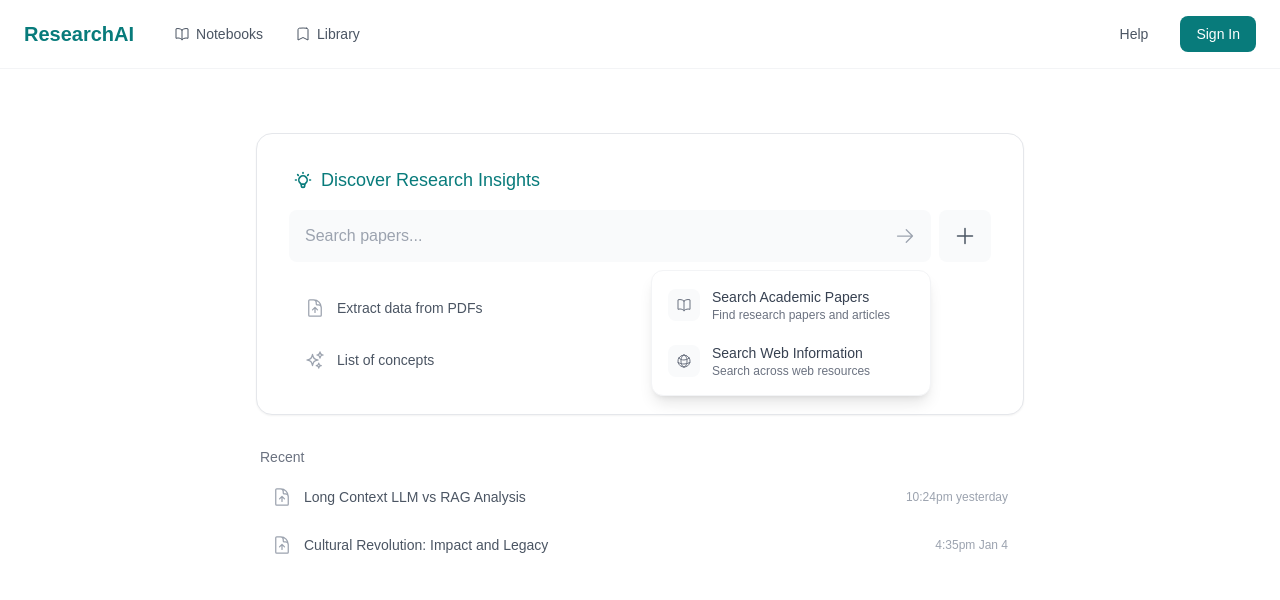
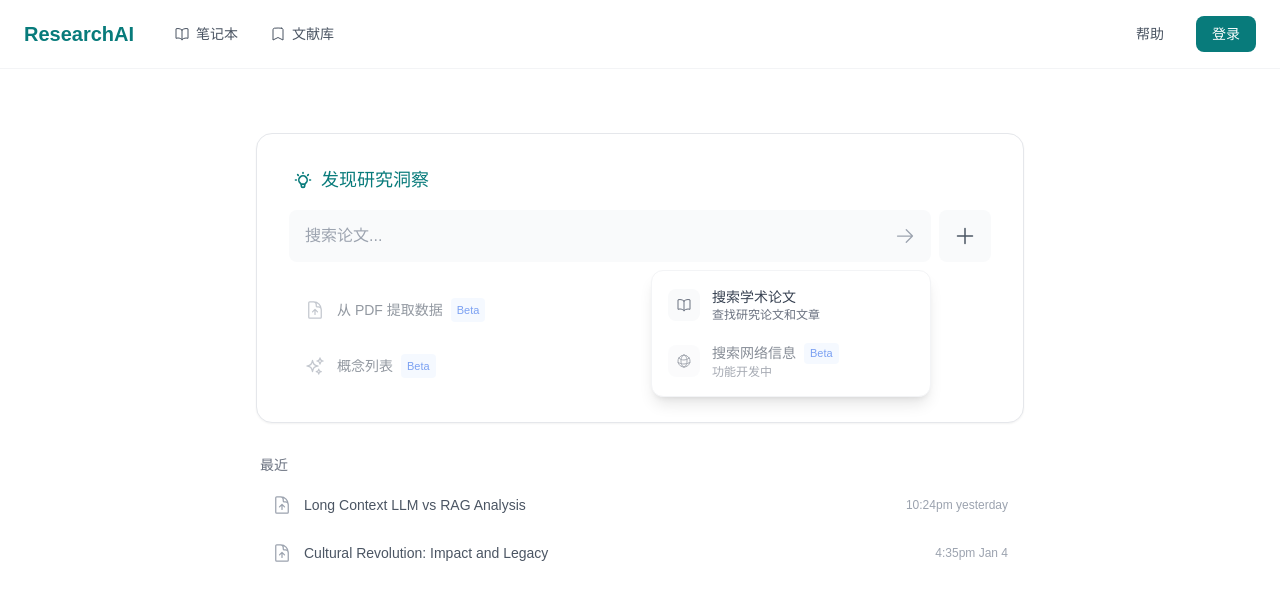
Before and after one commit to LiuHuaize/easyscholar, a Next.js app: page / in a window 1280 px wide. Both pictures are taken after a click on the button 905 px from the left and 236 px from the top of the page. Shown: the top 600 px of the page. Built offline with nearby package versions, Linux system fonts and the light colour scheme; no server answers.

Commit message:
修改中文ui

```diff
--- a/src/app/notebooks/[notebookId]/page.tsx
+++ b/src/app/notebooks/[notebookId]/page.tsx
@@ -92,7 +92,7 @@ export default function NotebooksPage() {
         body: JSON.stringify({ papers: [paper] }),
       });
 
-      if (!response.ok) throw new Error('Failed to fetch summary');
+      if (!response.ok) throw new Error('无法获取摘要');
       const data = await response.json();
 
       if (data.summaries?.[0]?.summary) {
@@ -103,14 +103,14 @@ export default function NotebooksPage() {
       } else if (data.summaries?.[0]?.error) {
         setSummaries(prev => ({
           ...prev,
-          [paper.paperId]: "Error generating summary"
+          [paper.paperId]: "生成摘要时出错"
         }));
       }
     } catch (error) {
       console.error('Summary error:', error);
       setSummaries(prev => ({
         ...prev,
-        [paper.paperId]: "Error generating summary"
+        [paper.paperId]: "生成摘要时出错"
       }));
     } finally {
       setLoadingSummaries(prev => ({ ...prev, [paper.paperId]: false }));
@@ -137,7 +137,7 @@ export default function NotebooksPage() {
         body: JSON.stringify({ prompt: query })
       });
 
-      if (!keywordsRes.ok) throw new Error('Failed to generate keywords');
+      if (!keywordsRes.ok) throw new Error('无法生成关键词');
       const { keywords: generatedKeywords } = await keywordsRes.json();
 
       // 设置所有关键词的初始加载状态为true
@@ -162,7 +162,7 @@ export default function NotebooksPage() {
           const apiEndpoint = searchType === 'papers' ? '/api/semanticsearch' : '/api/websearch';
           const response = await fetch(`${apiEndpoint}?query=${encodeURIComponent(keyword)}&limit=4&offset=0`);
 
-          if (!response.ok) throw new Error(`Search failed for keyword: ${keyword}`);
+          if (!response.ok) throw new Error(`关键词搜索失败: ${keyword}`);
           const data = await response.json();
 
           const transformedPapers = data.articles
@@ -173,7 +173,7 @@ export default function NotebooksPage() {
               abstract: paper.abstract,
               year: paper.year,
               venue: paper.journal,
-              citationCount: 'N/A',
+              citationCount: '暂无',
               url: paper.openAccessPdf,
               keywords: paper.keywords,
               searchKeyword: keyword
@@ -207,14 +207,14 @@ export default function NotebooksPage() {
             if (!paper.abstract) {
               setSummaries(prev => ({
                 ...prev,
-                [paper.paperId]: "No abstract provided"
+                [paper.paperId]: "未提供摘要"
               }));
               return Promise.resolve();
             }
             return fetchSummary(paper);
           }));
         } catch (error) {
-          console.error(`Search error for keyword ${keyword}:`, error);
+          console.error(`关键词 ${keyword} 搜索出错:`, error);
           setKeywordResults(prev => ({
             ...prev,
             [keyword]: []
@@ -235,7 +235,7 @@ export default function NotebooksPage() {
       }
 
     } catch (error) {
-      console.error('Search error:', error)
+      console.error('搜索出错:', error)
       setIsLoading(false)
       setIsGeneratingKeywords(false)
     }
--- a/src/app/page.tsx
+++ b/src/app/page.tsx
@@ -58,25 +58,25 @@ export default function Home() {
           <div className="hidden md:flex items-center space-x-8">
             <a href="/history" className="flex items-center space-x-1.5 text-gray-600 hover:text-gray-900">
               <BookOpenIcon className="h-4 w-4" />
-              <span className="text-sm">Notebooks</span>
+              <span className="text-sm">笔记本</span>
             </a>
             <a href="/library" className="flex items-center space-x-1.5 text-gray-600 hover:text-gray-900">
               <BookmarkIcon className="h-4 w-4" />
-              <span className="text-sm">Library</span>
+              <span className="text-sm">文献库</span>
             </a>
           </div>
         </div>
 
         <div className="flex items-center space-x-8">
           <button className="text-sm text-gray-600 hover:text-gray-900">
-            Help
+            帮助
           </button>
           {userId ? (
             <UserButton afterSignOutUrl="/" />
           ) : (
             <SignInButton mode="modal">
               <button className="px-4 py-2 bg-[#087B7B] text-white text-sm rounded-lg hover:bg-[#076666] transition-colors">
-                Sign In
+                登录
               </button>
             </SignInButton>
           )}
@@ -90,7 +90,7 @@ export default function Home() {
               <svg className="w-5 h-5" fill="none" stroke="currentColor" viewBox="0 0 24 24">
                 <path strokeLinecap="round" strokeLinejoin="round" strokeWidth={2} d="M9.663 17h4.673M12 3v1m6.364 1.636l-.707.707M21 12h-1M4 12H3m3.343-5.657l-.707-.707m2.828 9.9a5 5 0 117.072 0l-.548.547A3.374 3.374 0 0014 18.469V19a2 2 0 11-4 0v-.531c0-.895-.356-1.754-.988-2.386l-.548-.547z" />
               </svg>
-              <h2 className="text-lg font-medium">Discover Research Insights</h2>
+              <h2 className="text-lg font-medium">发现研究洞察</h2>
             </div>
 
             <div className="relative mb-6">
@@ -99,7 +99,7 @@ export default function Home() {
                   <div className="relative">
                     <input
                       type="text"
-                      placeholder="Search papers..."
+                      placeholder="搜索论文..."
                       className="w-full h-[52px] pl-4 pr-12 bg-gray-50 rounded-lg focus:outline-none focus:ring-1 focus:ring-[#087B7B] focus:bg-white text-gray-800 placeholder-gray-400 transition-all"
                       value={searchText}
                       onChange={(e) => setSearchText(e.target.value)}
@@ -136,21 +136,24 @@ export default function Home() {
                           <BookOpenIcon className="w-4 h-4 text-gray-500" />
                         </div>
                         <div className="flex flex-col items-start">
-                          <span className="text-sm font-medium text-gray-700">Search Academic Papers</span>
-                          <span className="text-xs text-gray-500">Find research papers and articles</span>
+                          <span className="text-sm font-medium text-gray-700">搜索学术论文</span>
+                          <span className="text-xs text-gray-500">查找研究论文和文章</span>
                         </div>
                       </button>
                       <button
                         onClick={() => handleSearchOptionClick('web')}
-                        className="w-full px-4 py-2.5 flex items-center gap-3 hover:bg-gray-50/80 transition-colors group"
-                        disabled={isLoading}
+                        className="w-full px-4 py-2.5 flex items-center gap-3 hover:bg-gray-50/80 transition-colors group cursor-not-allowed opacity-60"
+                        disabled={true}
                       >
                         <div className="w-8 h-8 rounded-lg bg-gray-50 flex items-center justify-center group-hover:bg-white transition-colors">
                           <GlobeAltIcon className="w-4 h-4 text-gray-500" />
                         </div>
                         <div className="flex flex-col items-start">
-                          <span className="text-sm font-medium text-gray-700">Search Web Information</span>
-                          <span className="text-xs text-gray-500">Search across web resources</span>
+                          <div className="flex items-center gap-2">
+                            <span className="text-sm font-medium text-gray-700">搜索网络信息</span>
+                            <span className="px-1.5 py-0.5 bg-blue-50 text-blue-600 text-[11px] font-medium rounded">Beta</span>
+                          </div>
+                          <span className="text-xs text-gray-500">功能开发中</span>
                         </div>
                       </button>
                     </div>
@@ -167,8 +170,8 @@ export default function Home() {
 
                   <div className="absolute right-0 top-full mt-2 w-64 bg-white rounded-lg shadow-lg border border-gray-200 p-3.5 opacity-0 group-hover:opacity-100 transition-opacity duration-200 pointer-events-none z-20">
                     <div className="text-sm text-gray-600 leading-relaxed">
-                      <p className="font-medium text-[#087B7B] mb-2">Coming Soon!</p>
-                      <p className="text-gray-500 text-xs">Your documents will be analyzed by AI to enhance search results and provide more accurate, contextual responses.</p>
+                      <p className="font-medium text-[#087B7B] mb-2">即将推出！</p>
+                      <p className="text-gray-500 text-xs">您的文档将由 AI 分析，以提供更准确的搜索结果和上下文响应。</p>
                     </div>
                     <div className="absolute -top-2 right-6 w-4 h-4 bg-white border-t border-l border-gray-200 transform rotate-45"></div>
                   </div>
@@ -177,19 +180,31 @@ export default function Home() {
             </div>
 
             <div className="flex flex-col space-y-2">
-              <button className="flex items-center space-x-3 px-4 py-3 text-gray-600 hover:bg-gray-50 rounded-lg transition-colors text-sm group">
+              <button
+                className="flex items-center space-x-3 px-4 py-3 text-gray-600 hover:bg-gray-50 rounded-lg transition-colors text-sm group cursor-not-allowed opacity-60"
+                disabled
+              >
                 <DocumentArrowUpIcon className="w-5 h-5 text-gray-400 group-hover:text-[#087B7B]" />
-                <span>Extract data from PDFs</span>
+                <div className="flex items-center space-x-2">
+                  <span>从 PDF 提取数据</span>
+                  <span className="px-1.5 py-0.5 bg-blue-50 text-blue-600 text-[11px] font-medium rounded">Beta</span>
+                </div>
               </button>
-              <button className="flex items-center space-x-3 px-4 py-3 text-gray-600 hover:bg-gray-50 rounded-lg transition-colors text-sm group">
+              <button
+                className="flex items-center space-x-3 px-4 py-3 text-gray-600 hover:bg-gray-50 rounded-lg transition-colors text-sm group cursor-not-allowed opacity-60"
+                disabled
+              >
                 <SparklesIcon className="w-5 h-5 text-gray-400 group-hover:text-[#087B7B]" />
-                <span>List of concepts</span>
+                <div className="flex items-center space-x-2">
+                  <span>概念列表</span>
+                  <span className="px-1.5 py-0.5 bg-blue-50 text-blue-600 text-[11px] font-medium rounded">Beta</span>
+                </div>
               </button>
             </div>
           </div>
 
           <div className="w-full max-w-3xl">
-            <h3 className="text-sm font-medium text-gray-500 mb-2 px-1">Recent</h3>
+            <h3 className="text-sm font-medium text-gray-500 mb-2 px-1">最近</h3>
             <div className="space-y-1">
               <div className="flex items-center justify-between px-4 py-3 hover:bg-gray-50 rounded-lg group cursor-pointer">
                 <div className="flex items-center space-x-3">
```
